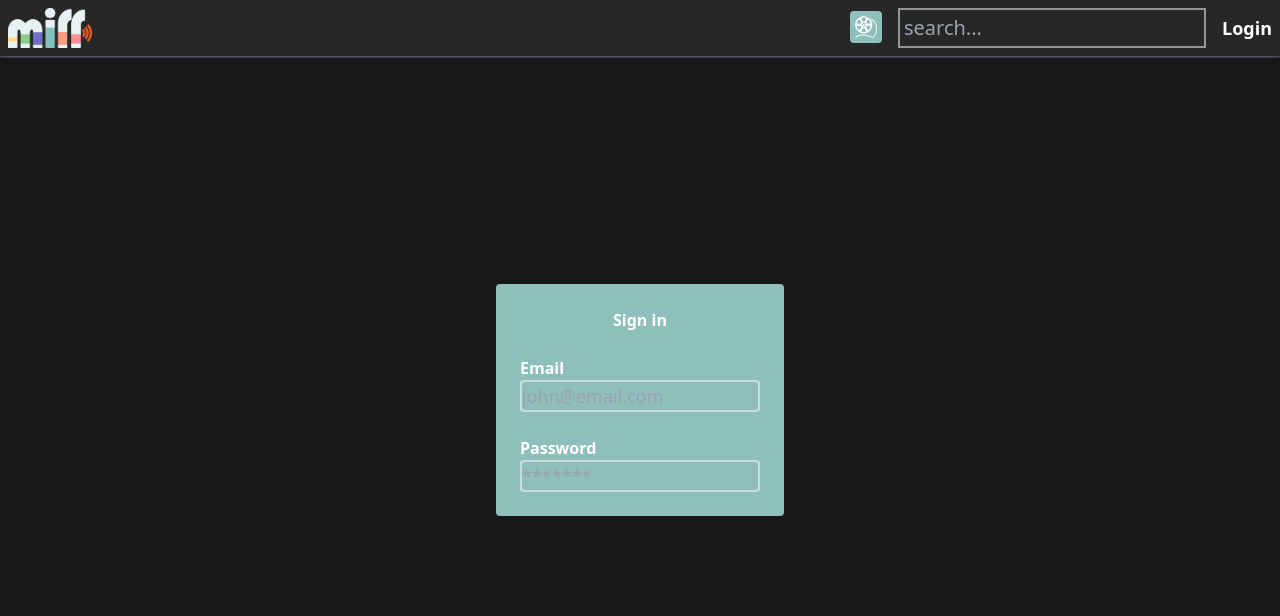
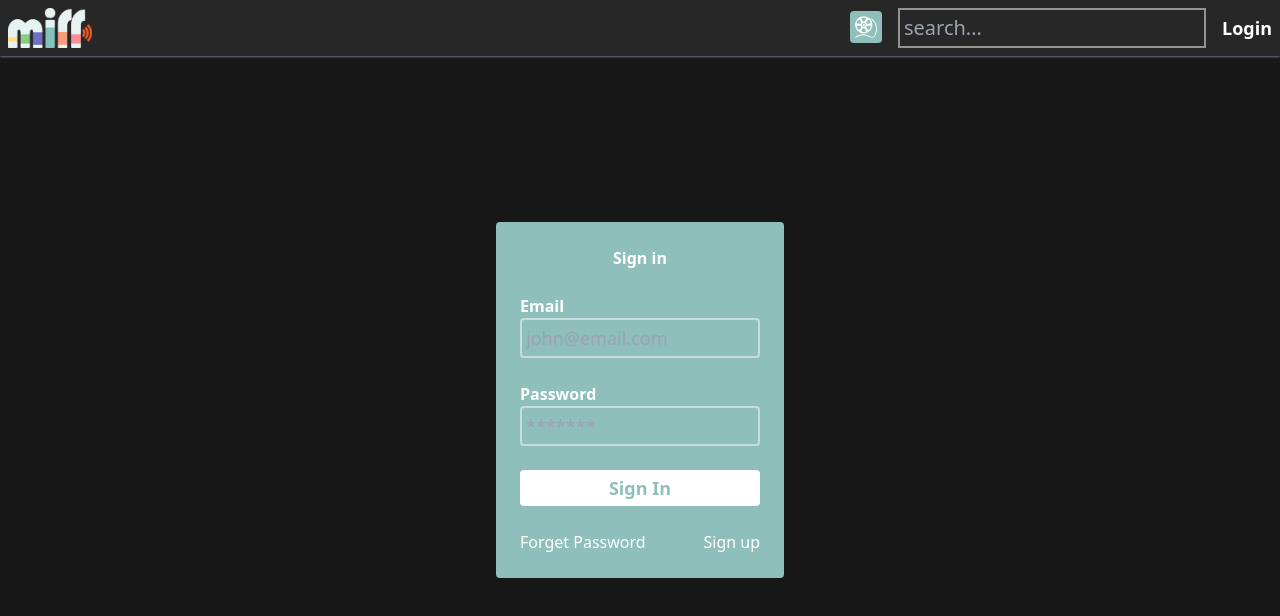
Before and after one commit to montage0921/MERN-Movie-Review-App, a React (Create React App) app in the folder frontend/: page / in a window 1280 px wide. Shown: the top 616 px of the page. Built offline with nearby package versions, Linux system fonts and the light colour scheme.

Commit message:
finish sign in form

```diff
--- a/frontend/src/components/auth/SignIn.jsx
+++ b/frontend/src/components/auth/SignIn.jsx
@@ -2,12 +2,13 @@ import React from "react";
 import Container from "../Container";
 import Title from "../form/Title";
 import FormInput from "../form/FormInput";
+import Submit from "../form/Submit";
 
 export default function SignIn() {
   return (
-    <div className="fixed inset-0 bg-primary -z-10 flex justify-center items-center">
+    <div className="fixed  inset-0 bg-primary -z-10 flex justify-center items-center">
       <Container>
-        <form className="bg-mzy-blue rounded p-6 w-72 space-y-6">
+        <form className="bg-mzy-blue rounded p-6 w-72 space-y-6 ">
           <Title>Sign in</Title>
           <FormInput
             name={"email"}
@@ -21,6 +22,21 @@ export default function SignIn() {
             label={"Password"}
             type="password"
           ></FormInput>
+
+          <Submit value={"Sign In"}></Submit>
+
+          <div className="flex justify-between">
+            <a className="text-white hover:text-dark-subtle transition" href="">
+              Forget Password
+            </a>
+
+            <a
+              className="text-white hover:text-dark-subtle transition "
+              href=""
+            >
+              Sign up
+            </a>
+          </div>
         </form>
       </Container>
     </div>
--- a/frontend/src/components/form/FormInput.jsx
+++ b/frontend/src/components/form/FormInput.jsx
@@ -6,8 +6,7 @@ export default function FormInput({ name, placeholder, label, ...rest }) {
       <input
         id={name}
         name={name}
-        className="bg-transparent rounded border-2 border-dark-subtle
-              w-full text-lg outline-none focus:p-1 text-white peer "
+        className="bg-transparent rounded border-2 border-dark-subtle focus:border-white text-lg outline-none p-1 text-white peer transition "
         placeholder={placeholder}
         {...rest}
       />
--- /dev/null
+++ b/frontend/src/components/form/Submit.jsx
@@ -0,0 +1,11 @@
+import React from "react";
+
+export default function Submit({ value }) {
+  return (
+    <input
+      type="submit"
+      className=" w-full rounded bg-white text-mzy-blue hover:bg-opacity-90 transition font-semibold text-lg cursor-pointer p-1  "
+      value={value}
+    />
+  );
+}
```
